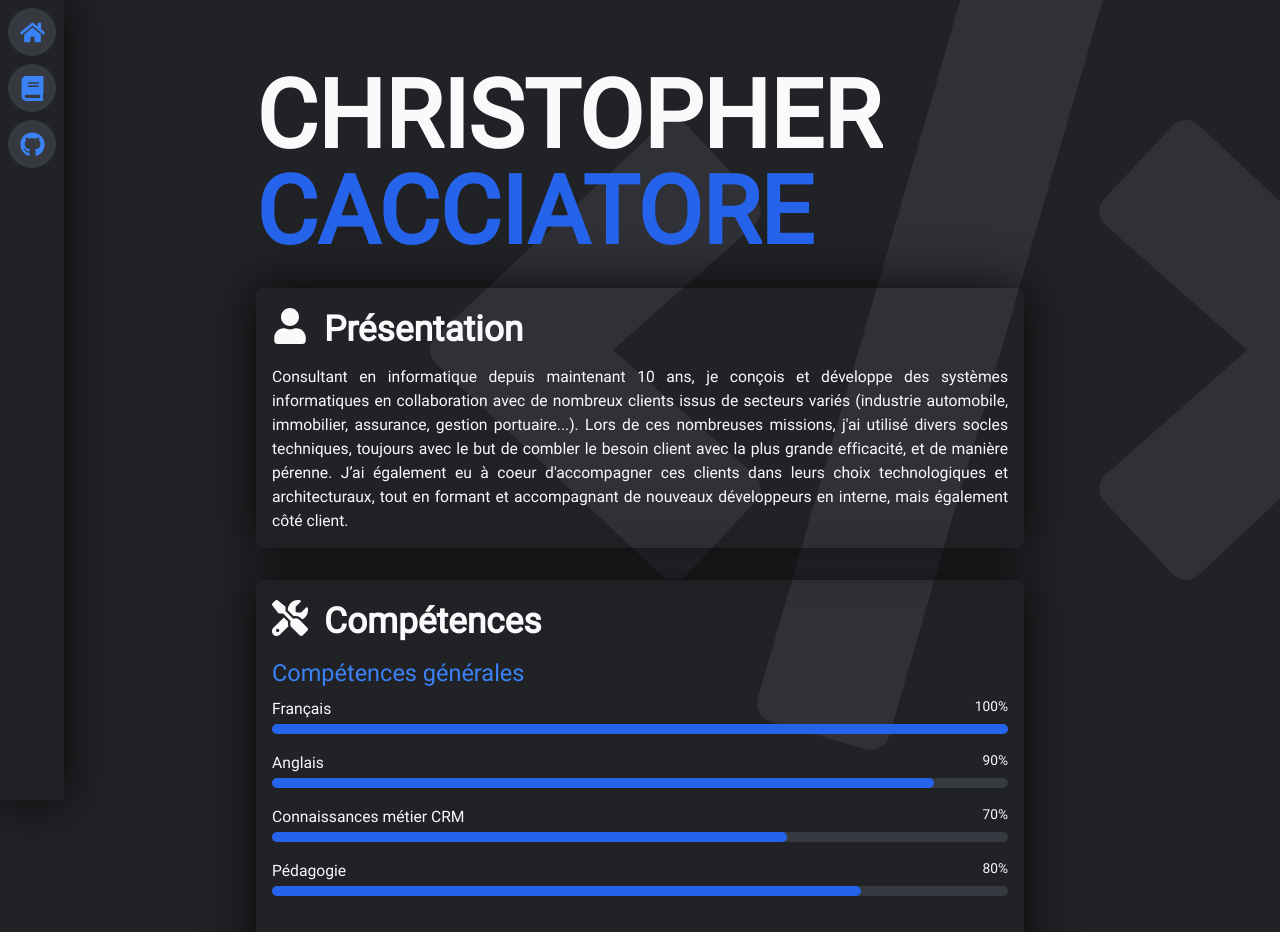
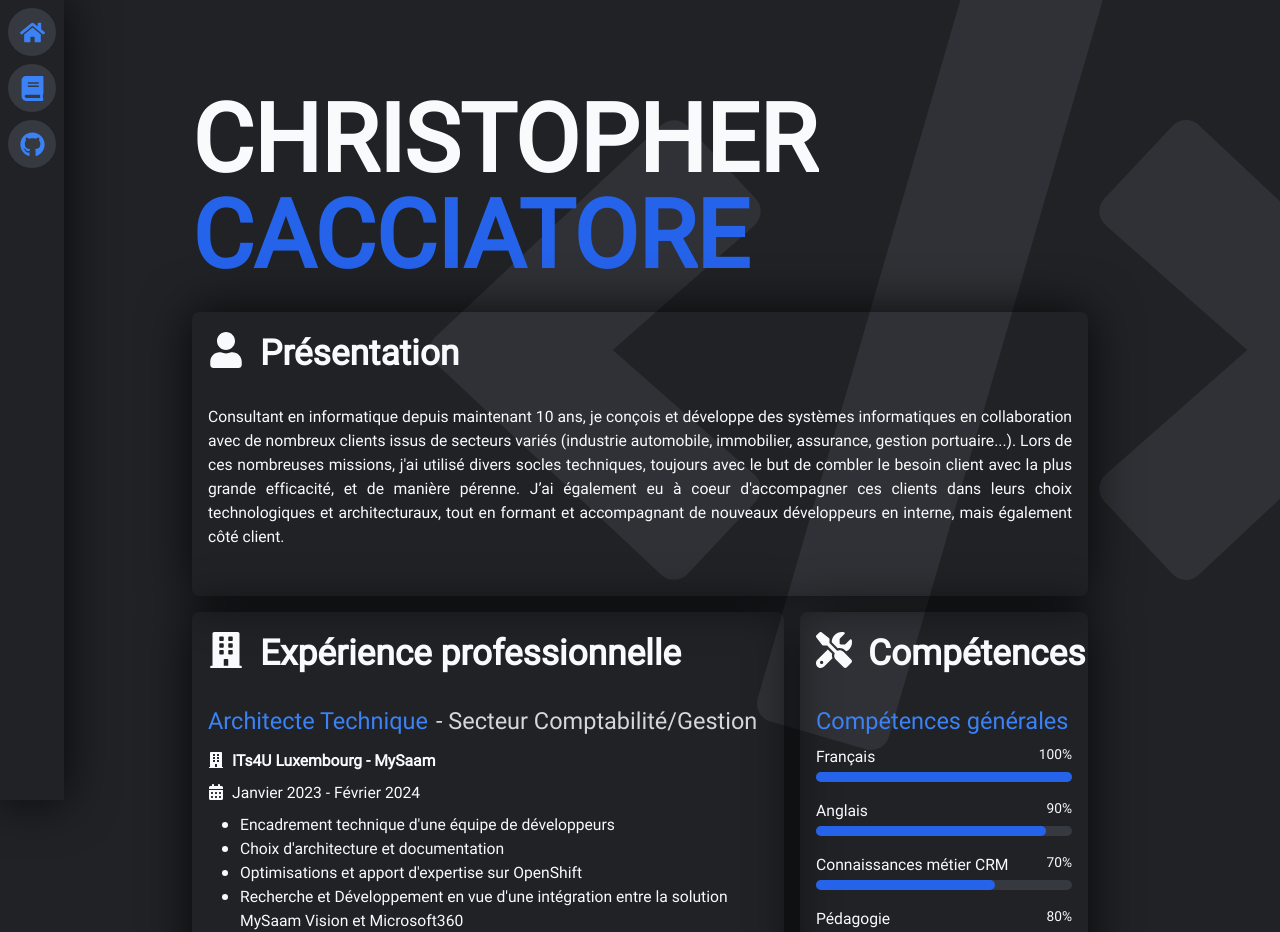
Before and after one commit to chricacc/chris-cacciatore-website, a React (Vite) app: page /resume in a window 1280 px wide. Shown: the top 932 px of the page. Built offline with nearby package versions, Linux system fonts and the light colour scheme.

Commit message:
WIP : resume page - fix layout

```diff
--- a/src/components/Education.jsx
+++ b/src/components/Education.jsx
@@ -5,7 +5,7 @@ function Education({ diplomas }) {
     return (
         diplomas &&
         <div className="resume-block">
-            <div className="text-4xl font-bold mb-4 flex">
+            <div className="resume-block-title">
                 <span className="mr-4"> <FaUserGraduate /> </span>
                 <span>Formation</span>
             </div>
--- a/src/components/Job.jsx
+++ b/src/components/Job.jsx
@@ -4,7 +4,7 @@ import { FaCalendarDays } from "react-icons/fa6";
 function Job({ job }) {
 
     return (
-        <div className="job mt-8">
+        <div className="job mb-8">
             <div className="job-title-wrapper">
                 <div className="job-title">{job.title}</div>
                 <div className="job-sector">- Secteur {job.sector}</div>
--- a/src/components/Presentation.jsx
+++ b/src/components/Presentation.jsx
@@ -3,7 +3,7 @@ import { FaUser } from "react-icons/fa";
 function Presentation() {
     return (
         <div className="resume-block">
-            <div className="text-4xl font-bold mb-4 flex flex-wrap">
+            <div className="resume-block-title">
                 <span className="mr-4"> <FaUser /> </span>
                 <span>Présentation</span>
             </div>
--- a/src/components/Sidebar.jsx
+++ b/src/components/Sidebar.jsx
@@ -5,7 +5,7 @@ function Sidebar() {
 
     return (
         <>
-            <div className="fixed top-0 left-0 z-50 px-2 sm:p-0 min-h-16 sm:min-h-screen w-screen sm:w-16 flex flex-row sm:flex-col bg-gray-900 text-gray-400 shadow-3xl">
+            <div className="fixed top-0 left-0 z-50 px-2 md:p-0 min-h-16 md:min-h-screen w-screen md:w-16 flex flex-row md:flex-col bg-gray-900 text-gray-400 shadow-3xl">
                 <SidebarIcon icon={<FaHome size="25" />} path="/" />
                 <SidebarIcon icon={<FaBook size="25" />} text="CV" path="/resume" />
                 <SidebarIcon icon={<FaGithub size="25" />} text="GitHub" path="https://github.com/chricacc" external="true" />
--- a/src/components/Skill.jsx
+++ b/src/components/Skill.jsx
@@ -3,13 +3,13 @@ function Skill({ name, level }) {
         width: level + "%"
     };
     return (
-        <div className="mb-4">
+        <div className="mb-3 xl:mb-4">
             <div className="flex justify-between mb-1">
                 <span className="text-base font-medium">{name}</span>
                 <span className="text-sm font-medium">{level}%</span>
             </div>
-            <div className="w-full bg-gray-700 rounded-full h-2.5">
-                <div className="bg-blue-600 h-2.5 rounded-full" style={style}></div>
+            <div className="w-full bg-gray-700 rounded-full h-2 xl:h-2.5">
+                <div className="bg-blue-600 h-2 xl:h-2.5 rounded-full" style={style}></div>
             </div>
         </div>
     );
--- a/src/components/Skills.jsx
+++ b/src/components/Skills.jsx
@@ -5,8 +5,8 @@ function Skills({ skills }) {
 
     return (
         skills &&
-        <div className="resume-block">
-            <div className="text-4xl font-bold mb-4 flex">
+        <div className="resume-block ">
+            <div className="resume-block-title">
                 <span className="mr-4"> <FaScrewdriverWrench /> </span>
                 <span>Compétences</span>
             </div>
--- a/src/components/WorkExperience.jsx
+++ b/src/components/WorkExperience.jsx
@@ -4,8 +4,8 @@ import Job from "./Job";
 function WorkExperience({ jobs }) {
     return (
         jobs &&
-        <div className="resume-block">
-            <div className="text-4xl font-bold mb-4 flex">
+        <div className="resume-block ">
+            <div className="resume-block-title">
                 <span className="mr-4"> <FaBuilding /> </span>
                 <span>Expérience professionnelle</span>
             </div>
--- a/src/index.css
+++ b/src/index.css
@@ -20,7 +20,11 @@
     }
 
     .page-container {
-        @apply pb-16 mt-16 sm:mt-0 sm:ml-48 sm:mr-48 min-h-screen w-screen text-gray-50 bg-gray-900;
+        @apply pb-16 mt-16 md:mt-0 min-h-screen w-screen text-gray-50 bg-gray-900;
+    }
+
+    .page-content {
+        @apply relative pt-6 mx-4 md:ml-[15%] md:mr-[15%] md:mt-16;
     }
 
     .sidebar-icon {
@@ -28,15 +32,19 @@
     }
 
     .sidebar-icon-tooltip {
-        @apply absolute w-auto p-2 m-2 left-0 sm:left-14 top-14 sm:top-0 shadow-md rounded-md bg-gray-800 text-gray-100 text-xs font-bold transition-all duration-300 scale-0 sm:origin-left;
+        @apply absolute w-auto p-2 m-2 left-0 md:left-14 top-14 md:top-0 shadow-md rounded-md bg-gray-800 text-gray-100 text-xs font-bold transition-all duration-300 scale-0 md:origin-left;
     }
 
     .tool {
-        @apply relative flex flex-col w-24 mt-4 mr-4 sm:mt-8 sm:mr-8 shadow-3xl p-4 rounded-lg hover:bg-gray-600/50 transition-all duration-200 cursor-pointer;
+        @apply relative flex flex-col w-24 mt-4 mr-4 md:mt-8 md:mr-8 shadow-3xl p-4 rounded-lg hover:bg-gray-600/50 transition-all duration-200 cursor-pointer;
     }
 
     .resume-block {
-        @apply pt-5 mt-8 shadow-3xl p-4 rounded-lg hover:bg-gray-600/50 transition-all duration-200;
+        @apply h-full pt-5 mt-8 shadow-3xl p-4 rounded-lg hover:bg-gray-600/50 transition-all duration-200;
+    }
+
+    .resume-block-title {
+        @apply text-2xl mb-4 xl:text-4xl xl:mb-8 font-bold flex;
     }
 
     .job-title-wrapper {
--- a/src/routes/Home.jsx
+++ b/src/routes/Home.jsx
@@ -19,11 +19,11 @@ function Home() {
     return (
         <div className="page-container">
             <StaticBackground />
-            <div className="relative mx-4 pt-4 md:m-16 md:pt-0">
-                <h1 className="text-5xl sm:text-8xl font-bold">Christopher,</h1>
-                <h1 className="text-5xl sm:text-8xl sm:mt-8 font-bold">Software Engineer</h1>
+            <div className="page-content">
+                <h1 className="text-5xl md:text-8xl font-bold">Christopher,</h1>
+                <h1 className="text-5xl md:text-8xl md:mt-8 font-bold">Software Engineer</h1>
                 <p className="mt-8 ml-1">J'ai passé les 10 dernières années à concevoir des systèmes informatiques en utilisant des technologies variées.</p>
-                <h2 className="mt-8 text-xl sm:text-xl font-bold">Ma Toolbox idéale</h2>
+                <h2 className="mt-8 text-xl md:text-xl font-bold">Ma Toolbox idéale</h2>
                 <Toolbox tools={tools} />
                 <div className="mt-8 flow-root flex align-center">
                     <span className="inline-flex text-blue-600 mr-1"><FaStar size="15" /> </span>
--- a/src/routes/Resume.jsx
+++ b/src/routes/Resume.jsx
@@ -35,7 +35,7 @@ function Resume() {
                 },
                 {
                     "name": "Kubernetes",
-                    "level": 50
+                    "level": 30
                 },
                 {
                     "name": "Docker",
@@ -354,15 +354,28 @@ function Resume() {
     return (
         <div className="page-container">
             <StaticBackground />
-            <div className="relative mx-4 sm:m-16">
+            <div className="page-content">
                 <div className="page-title flex flex-wrap">
-                    <div className="text-5xl sm:text-8xl font-bold">CHRISTOPHER</div>
-                    <div className="text-5xl sm:text-8xl font-bold text-blue-600">CACCIATORE</div>
+                    <div className="text-4xl sm:text-5xl md:text-6xl lg:text-8xl font-bold mr-2 sm:mr-4">CHRISTOPHER</div>
+                    <div className="text-4xl sm:text-5xl md:text-6xl lg:text-8xl font-bold text-blue-600">CACCIATORE</div>
                 </div>
-                <Presentation />
-                <Skills skills={skills} />
-                <WorkExperience jobs={jobs} />
-                <Education diplomas={schools} />
+                <div className="lg:grid lg:grid-cols-3 lg:gap-4">
+
+                    <div className="col-span-3">
+                        <Presentation />
+                    </div>
+                    <div className="col-span-2">
+                        <WorkExperience jobs={jobs} />
+                    </div>
+                    <div className="col-span-1">
+                        <Skills skills={skills} />
+                    </div>
+                    <div className="col-span-3">
+                        <Education diplomas={schools} />
+                    </div>
+
+                </div>
+
 
                 <p className="mt-8">Pour me contacter, vous pouvez passer par LinkedIn :</p>
                 <div className="mt-8 text-blue-600 hover:text-gray-100">
```
